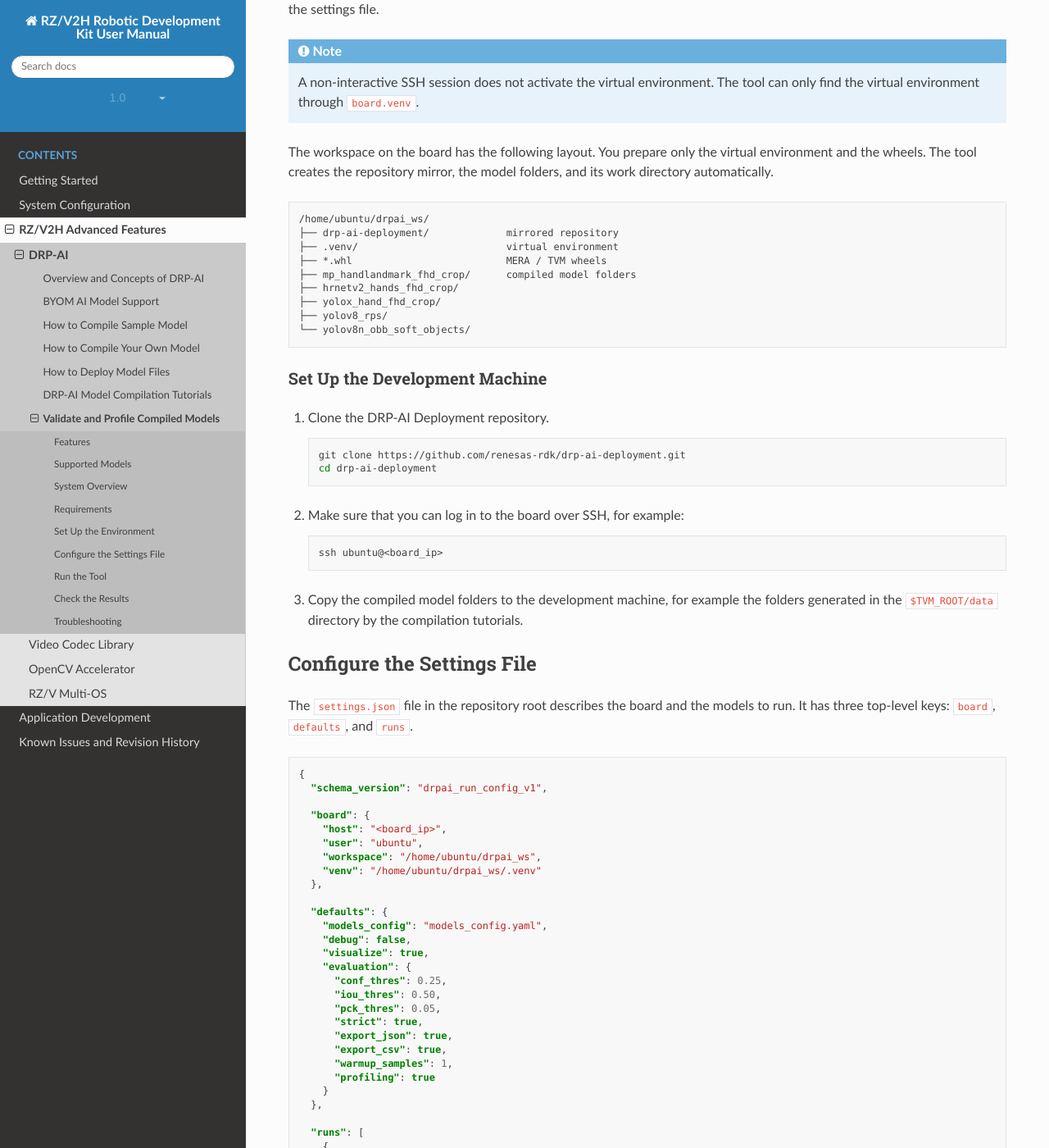
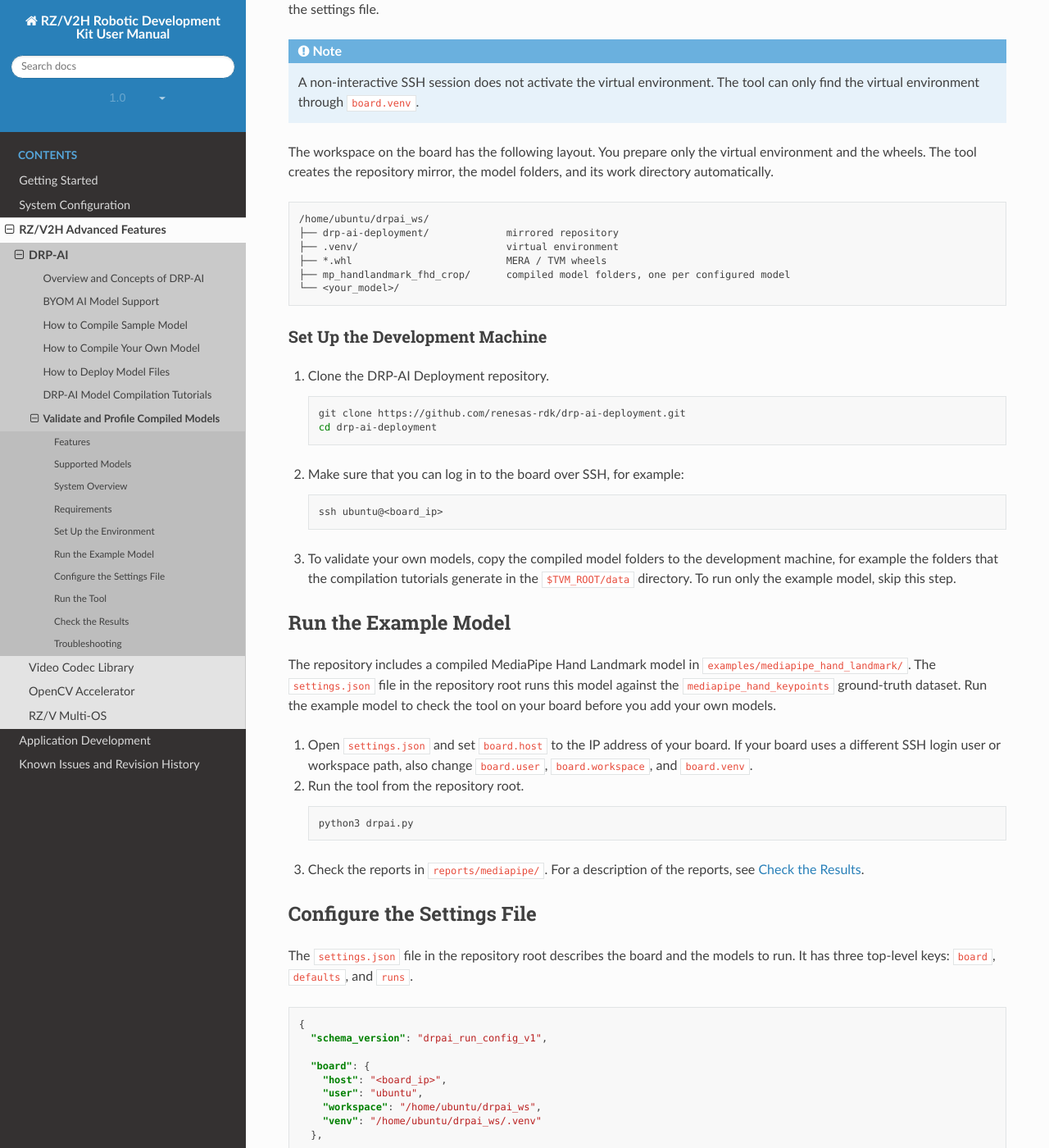
Before and after one commit to renesas-rdk/rzv2h_rdk_documentation, a Sphinx documentation site: the page built from source/chapter-3/drp_ai/model_validation/drp_ai_deployment.rst, in a window 1280 px wide and 1400 px high, scrolled down 2703 px. Shown: the whole window at 82% size. Built offline with Sphinx 7.4.7 and the Read the Docs theme 3.1.0, drawn with Linux system fonts in a browser that asks for light colours; comment, search, counter and statistics services are not loaded; some of the changed text lies outside the part shown.

Commit message:
feat: add example for drp-ai deployment
Signed-off-by: Tu Pham <tu.pham.ct@renesas.com>

```diff
--- a/source/chapter-3/drp_ai/model_validation/drp_ai_deployment.rst
+++ b/source/chapter-3/drp_ai/model_validation/drp_ai_deployment.rst
@@ -156,11 +156,8 @@
    ├── drp-ai-deployment/             mirrored repository
    ├── .venv/                         virtual environment
    ├── *.whl                          MERA / TVM wheels
-   ├── mp_handlandmark_fhd_crop/      compiled model folders
-   ├── hrnetv2_hands_fhd_crop/
-   ├── yolox_hand_fhd_crop/
-   ├── yolov8_rps/
-   └── yolov8n_obb_soft_objects/
+   ├── mp_handlandmark_fhd_crop/      compiled model folders, one per configured model
+   └── <your_model>/
 
 Set Up the Development Machine
 ~~~~~~~~~~~~~~~~~~~~~~~~~~~~~~
@@ -180,7 +177,22 @@
 
       ssh ubuntu@<board_ip>
 
-3. Copy the compiled model folders to the development machine, for example the folders generated in the ``$TVM_ROOT/data`` directory by the compilation tutorials.
+3. To validate your own models, copy the compiled model folders to the development machine, for example the folders that the compilation tutorials generate in the ``$TVM_ROOT/data`` directory. To run only the example model, skip this step.
+
+Run the Example Model
+"""""""""""""""""""""
+
+The repository includes a compiled MediaPipe Hand Landmark model in ``examples/mediapipe_hand_landmark/``. The ``settings.json`` file in the repository root runs this model against the ``mediapipe_hand_keypoints`` ground-truth dataset. Run the example model to check the tool on your board before you add your own models.
+
+1. Open ``settings.json`` and set ``board.host`` to the IP address of your board. If your board uses a different SSH login user or workspace path, also change ``board.user``, ``board.workspace``, and ``board.venv``.
+
+2. Run the tool from the repository root.
+
+   .. code-block:: bash
+
+      python3 drpai.py
+
+3. Check the reports in ``reports/mediapipe/``. For a description of the reports, see `Check the Results`_.
 
 Configure the Settings File
 """""""""""""""""""""""""""
@@ -217,16 +229,14 @@
 
      "runs": [
        {
-         "name": "yolox_eval",
-         "model": "yolox",
-         "model_key": "yolox_hand",
-         "model_path": "<path_to>/yolox_hand_fhd_crop",
+         "name": "mediapipe",
+         "model": "mediapipe",
+         "model_path": "examples/mediapipe_hand_landmark/mp_handlandmark_fhd_crop",
          "detection": {
-           "images": ["datasets_ground_truth/yolox_hand_bbox/images/IMG_00000002.jpg"]
+           "images": ["datasets_ground_truth/mediapipe_hand_keypoints/images/IMG_00000002.jpg"]
          },
          "evaluation": {
-           "dataset": "datasets_ground_truth/yolox_hand_bbox",
-           "iou_thres": 0.45
+           "dataset": "datasets_ground_truth/mediapipe_hand_keypoints"
          }
        }
      ]
```
